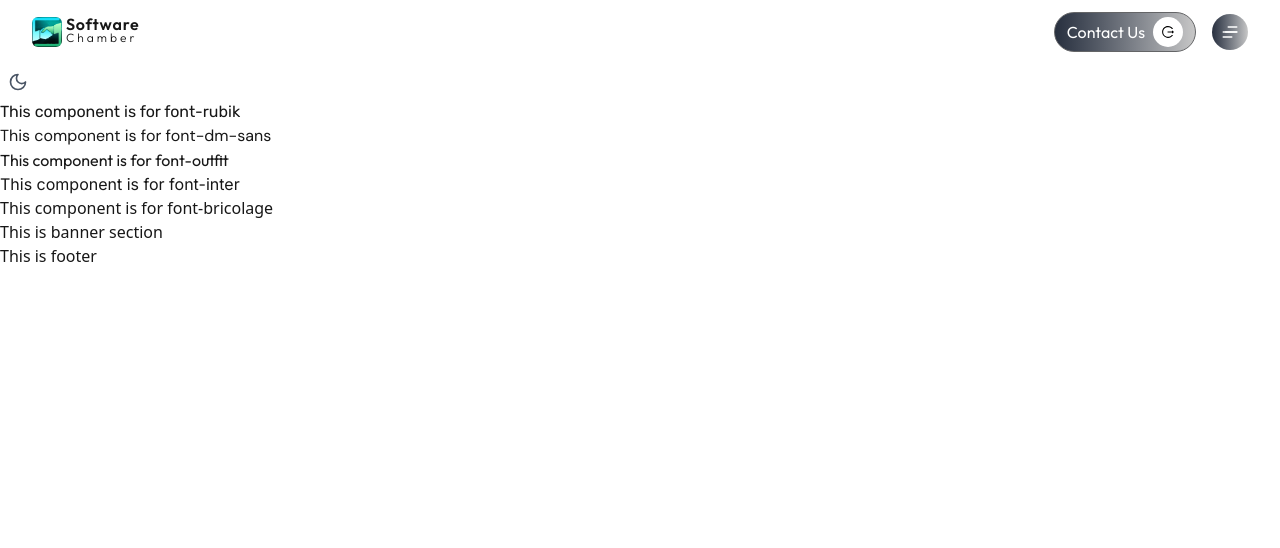
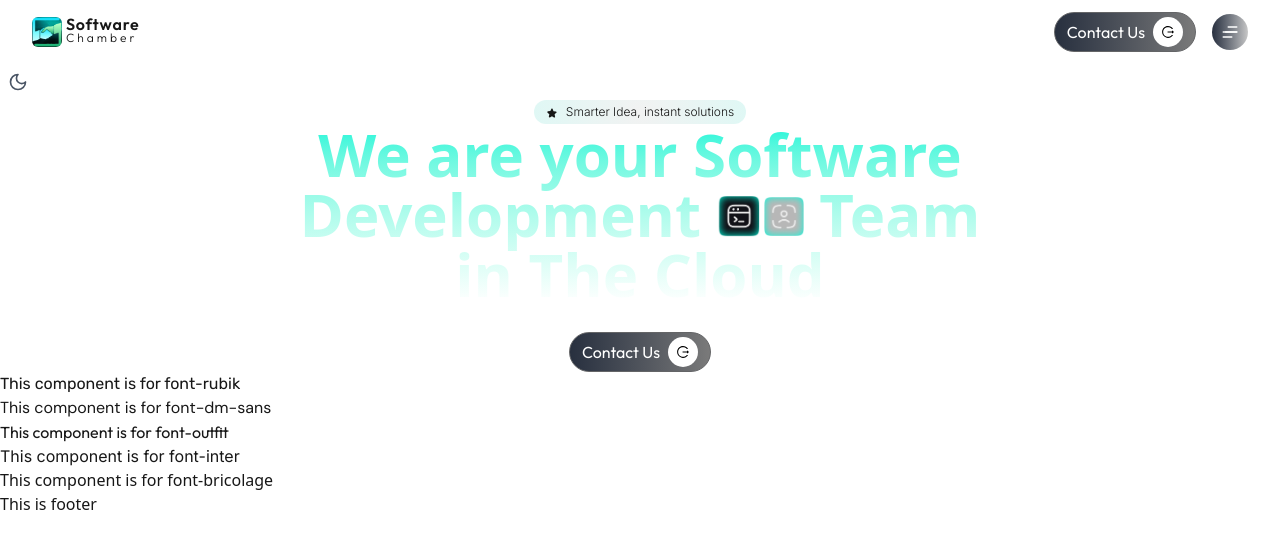
Before and after one commit to developerMohib/software-chamber, a Next.js app: page / in a window 1280 px wide. Shown: the top 548 px of the page. Built offline with nearby package versions, Linux system fonts and the light colour scheme.

Commit message:
Hero section aded without css

```diff
--- a/src/components/banner/Banner.tsx
+++ b/src/components/banner/Banner.tsx
@@ -1,10 +1,43 @@
-import React from 'react';
-
+import Image from "next/image";
+import { AiOutlineLogout } from "react-icons/ai";
+import { TiStarFullOutline } from "react-icons/ti";
 const Banner = () => {
     return (
-        <div>
-            <h1>This is banner section</h1>
-        </div>
+        <main>
+            <div className="flex items-center justify-center">
+                <h1 className="font-inter inline-block bg-[radial-gradient(circle_at_center,_rgba(0,0,0,0.05),_rgba(44,206,187,0.15))] px-3 py-1 text-center rounded-full text-xs font-light">
+                    <TiStarFullOutline className="inline-block mr-2" />
+                    Smarter Idea, instant solutions
+                </h1>
+            </div>
+            <div className="flex items-center justify-center">
+                <h1 className="font-bricolageGrotesque text-6xl font-semibold text-center bg-gradient-to-t from-white to-[#00f6d9] bg-clip-text text-transparent">
+                    We are your Software <br />
+                    Development{" "}
+                    <span className="inline-flex items-center">
+                        <Image
+                            className="mr-1"
+                            src="/images/code-frame-1.png"
+                            alt="code image"
+                            width={43}
+                            height={43}
+                        />
+                        <Image
+                            src="/images/code-frame-2.png"
+                            alt="code image"
+                            width={40}
+                            height={40}
+                        />
+                    </span>{" "}
+                    Team <br />
+                    in The Cloud
+                </h1>
+            </div>
+
+            <div className="flex items-center justify-center gap-4 mt-7">
+                <button className='font-outfit border border-[#646567] rounded-full px-3 py-1 flex gap-2 items-center cursor-pointer bg-linear-to-r from-[#28303F] to-[#7a7a7a] text-white'>Contact Us <span> <AiOutlineLogout className='bg-white text-black rounded-full text-3xl p-2' /> </span> </button>
+            </div>
+        </main>
     );
 };
 
--- a/src/components/home/MyHome.tsx
+++ b/src/components/home/MyHome.tsx
@@ -4,12 +4,12 @@ import Banner from '../banner/Banner';
 const MyHome = () => {
     return (
         <div>
+            <Banner />
             <h1 className='font-rubik' >This component is for font-rubik</h1>
             <h1 className='font-dm-sans' >This component is for font-dm-sans</h1>
             <h1 className='font-outfit' >This component is for font-outfit</h1>
             <h1 className='font-inter' >This component is for font-inter</h1>
             <h1 className='font-bricolage' >This component is for font-bricolage</h1>
-            <Banner />
         </div>
     );
 };
--- a/src/components/navbar/Navbar.tsx
+++ b/src/components/navbar/Navbar.tsx
@@ -29,7 +29,7 @@ const Navbar = () => {
 
                     {/* CTA Button, Theme Toggle and Mobile Menu Toggle */}
                     <div className="flex items-center gap-4">
-                        <button className='font-outfit border border-[#646567] rounded-full px-3 py-1 flex gap-2 items-center cursor-pointer bg-linear-to-r from-[#28303F] to-[#c7c7c7] text-white'>Contact Us <span> <AiOutlineLogout className='bg-white text-black rounded-full text-3xl p-2' /> </span> </button>
+                        <button className='font-outfit border border-[#646567] rounded-full px-3 py-1 flex gap-2 items-center cursor-pointer bg-linear-to-r from-[#28303F] to-[#7a7a7a] text-white'>Contact Us <span> <AiOutlineLogout className='bg-white text-black rounded-full text-3xl p-2' /> </span> </button>
 
                         <TbMenu3 className='bg-linear-to-r from-[#28303F] to-[#c7c7c7] text-white rounded-full text-4xl p-2' />
                     </div>
```
Also changed, not shown: public/images/code-frame-1.png (added), public/images/code-frame-2.png (added).
